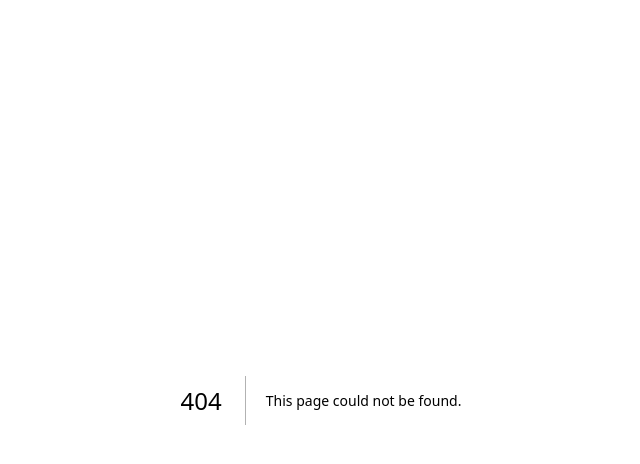
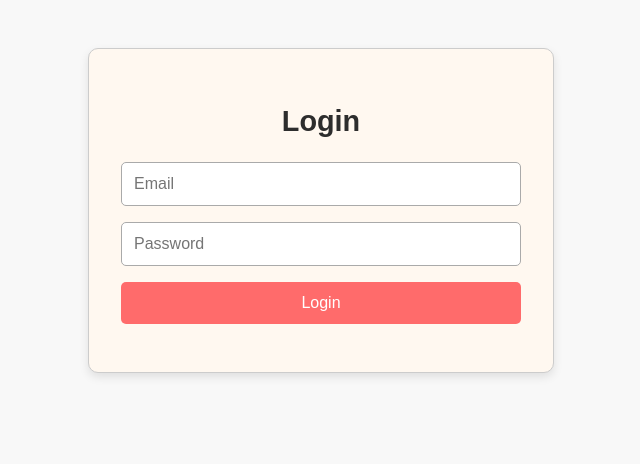
Before and after one commit to chirath1231/sweet-surrender, a Next.js app: page /login in a window 1280 px wide. Before the commit this address had no page. Shown: the top 464 px of the page, without its empty margins (319-959 px from the left). Built offline with nearby package versions, Linux system fonts and the light colour scheme.

Commit message:
login and register pages added

```diff
--- a/src/app/globals.css
+++ b/src/app/globals.css
@@ -303,6 +303,56 @@ footer {
     font-weight: bold;
     color: #333;
 }
+.auth-container {
+  max-width: 400px;
+  margin: 3rem auto;
+  padding: 2rem;
+  border: 1px solid #ccc;
+  border-radius: 10px;
+  text-align: center;
+  background-color: #fff8f0;
+  box-shadow: 0 4px 10px rgba(0, 0, 0, 0.1);
+}
+
+.auth-container h2 {
+  margin-bottom: 1.5rem;
+  font-size: 1.8rem;
+  color: #2d2d2d;
+}
+
+.auth-container form {
+  display: flex;
+  flex-direction: column;
+  gap: 1rem;
+}
+
+.auth-container input {
+  padding: 0.75rem;
+  font-size: 1rem;
+  border-radius: 5px;
+  border: 1px solid #aaa;
+}
+
+.auth-container button {
+  padding: 0.75rem;
+  font-size: 1rem;
+  background-color: #ff6b6b;
+  color: white;
+  border: none;
+  border-radius: 5px;
+  cursor: pointer;
+}
+
+.auth-container button:hover {
+  background-color: #e65b5b;
+}
+
+.message {
+  margin-top: 1rem;
+  color: #333;
+  font-size: 0.95rem;
+}
+
 
 
 /* Placeholder Images (to be replaced with actual bakery images) */
--- /dev/null
+++ b/src/app/login/page.tsx
@@ -0,0 +1,55 @@
+"use client";
+
+import { useState } from "react";
+import { useRouter } from "next/router";
+
+export default function Login() {
+  const [form, setForm] = useState({ email: "", password: "" });
+  const [message, setMessage] = useState("");
+  const router = useRouter();
+
+  const handleLogin = async (e: { preventDefault: () => void; }) => {
+    e.preventDefault();
+    try {
+      const res = await fetch("http://localhost:8000/api/login", {
+        method: "POST",
+        headers: { "Content-Type": "application/json" },
+        body: JSON.stringify(form),
+      });
+
+      const data = await res.json();
+
+      if (res.ok && data.token) {
+        localStorage.setItem("auth_token", data.token);
+        setMessage("✅ Login successful!");
+        router.push("/");
+      } else {
+        setMessage(data.message || "❌ Invalid login.");
+      }
+    } catch (error) {
+      setMessage("❌ Server error.");
+    }
+  };
+
+  return (
+    <div className="auth-container">
+      <h2>Login</h2>
+      <form onSubmit={handleLogin}>
+        <input
+          type="email"
+          placeholder="Email"
+          onChange={(e) => setForm({ ...form, email: e.target.value })}
+          required
+        />
+        <input
+          type="password"
+          placeholder="Password"
+          onChange={(e) => setForm({ ...form, password: e.target.value })}
+          required
+        />
+        <button type="submit">Login</button>
+      </form>
+      <p className="message">{message}</p>
+    </div>
+  );
+}
--- a/src/components/Navbar.tsx
+++ b/src/components/Navbar.tsx
@@ -9,6 +9,8 @@ const Navbar = () => (
             <li><Link href="/about">About Us</Link></li>
             <li><Link href="/contact">Contact</Link></li>
             <li><Link href="/cart">Cart</Link></li>
+            <li><Link href="/login">Login</Link></li>
+            <li><Link href="/register">Register</Link></li>
         </ul>
     </nav>
 );
```
Also changed, not shown: package.json (+6 -6 lines), src/app/register/page.tsx (added, +57 -0 lines), src/styles/globals.css (deleted), 1 other file (tests, documents, lock files or other folders).
